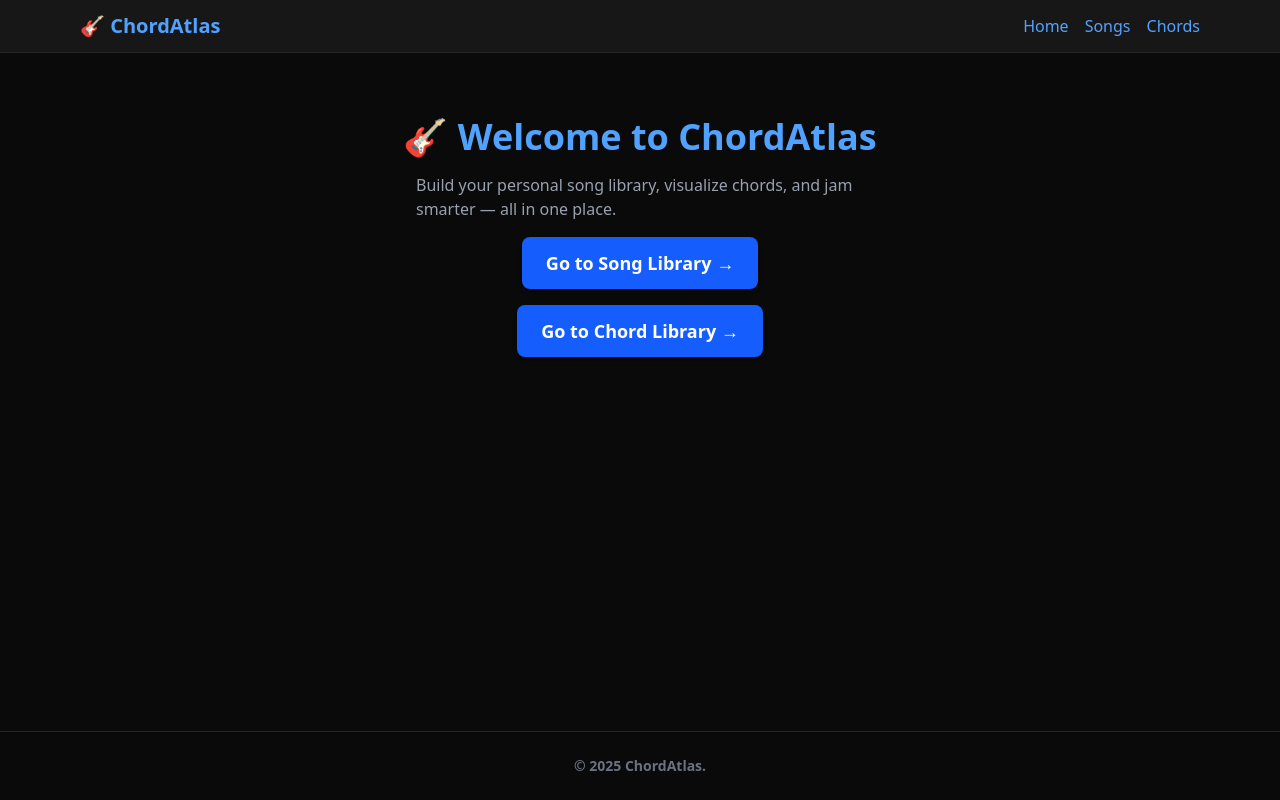
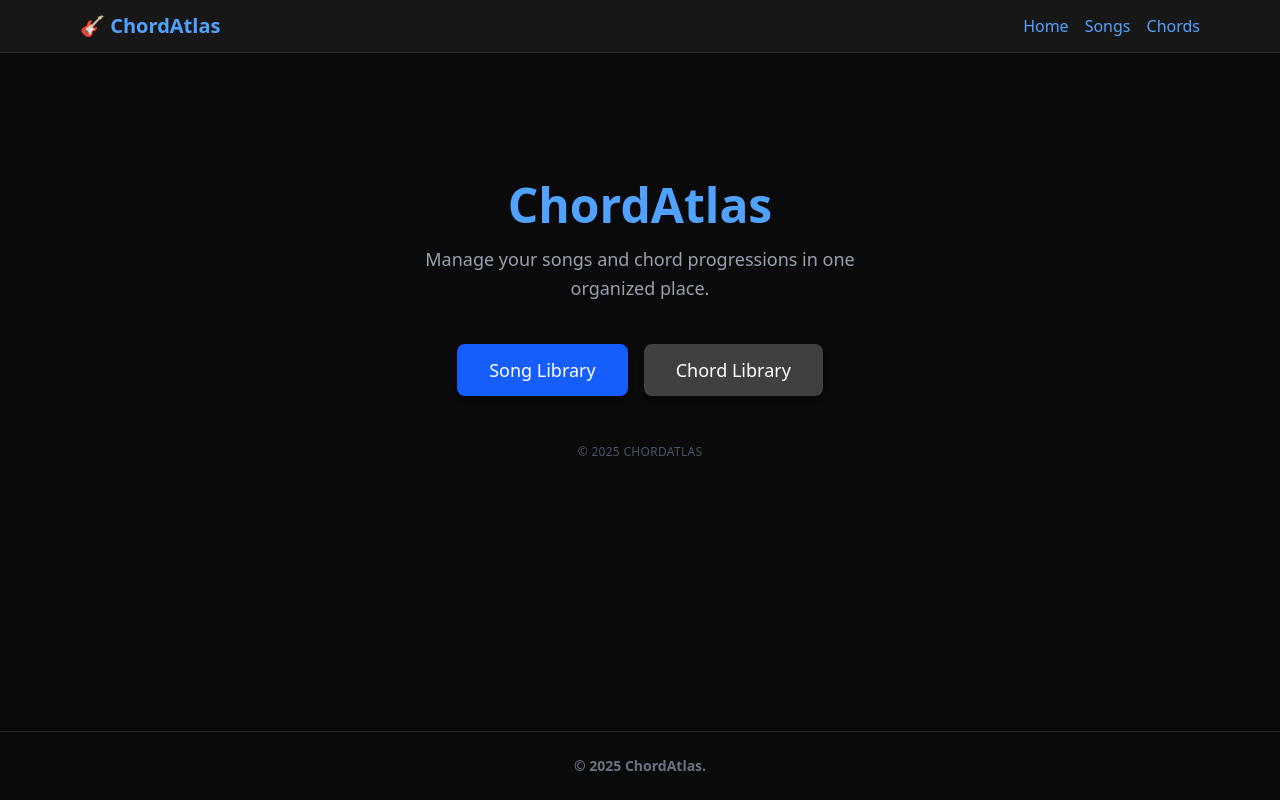
Before and after one commit to aidanOHalloran/Chord-Atlas, a React (Vite) app in the folder frontend/: page / in a window 1280 px wide. Built offline with nearby package versions, Linux system fonts and the light colour scheme.

Commit message:
fixed landing page

```diff
--- a/frontend/src/pages/LandingPage.tsx
+++ b/frontend/src/pages/LandingPage.tsx
@@ -1,29 +1,60 @@
 import { Link } from "react-router-dom";
+import { motion } from "framer-motion";
 
 export default function LandingPage() {
   return (
-    <div className="flex flex-col items-center gap-4 mt-8">
+    <div className="text-center text-gray-200 mt-24 px-4">
+      {/* Title */}
+      <motion.h1
+        initial={{ opacity: 0, y: -10 }}
+        animate={{ opacity: 1, y: 0 }}
+        transition={{ duration: 0.4 }}
+        className="text-5xl font-bold text-blue-400 mb-4"
+      >
+        ChordAtlas
+      </motion.h1>
 
-      <h1 className="text-4xl font-bold text-blue-400">🎸 Welcome to ChordAtlas</h1>
+      {/* Subtitle */}
+      <motion.p
+        initial={{ opacity: 0, y: 10 }}
+        animate={{ opacity: 1, y: 0 }}
+        transition={{ delay: 0.2, duration: 0.4 }}
+        className="text-gray-400 max-w-md mx-auto text-lg mb-10 leading-relaxed"
+      >
+        Manage your songs and chord progressions in one organized place.
+      </motion.p>
 
-      <h3 className="text-gray-400 max-w-md mx-auto">
-        Build your personal song library, visualize chords, and jam smarter — all in one place.
-      </h3>
-
+      {/* Buttons */}
+      <motion.div
+        initial={{ opacity: 0 }}
+        animate={{ opacity: 1 }}
+        transition={{ delay: 0.3, duration: 0.4 }}
+        className="flex flex-col sm:flex-row justify-center gap-4"
+      >
         <Link
           to="/songs"
-        className="inline-block px-6 py-3 text-lg text-white font-semibold bg-blue-600 hover:bg-blue-700 rounded-lg shadow-md transition"
+          className="px-8 py-3 text-lg font-medium text-white bg-blue-600 hover:bg-blue-700 rounded-lg shadow-md transition"
         >
-        Go to Song Library →
+          Song Library
         </Link>
 
         <Link
           to="/chords"
-        className="inline-block px-6 py-3 text-lg text-white font-semibold bg-blue-600 hover:bg-blue-700 rounded-lg shadow-md transition"
+          className="px-8 py-3 text-lg font-medium text-white bg-neutral-700 hover:bg-neutral-600 rounded-lg shadow-md transition"
         >
-        Go to Chord Library →
+          Chord Library
         </Link>
+      </motion.div>
+
+      {/* Footer note */}
+      <motion.p
+        initial={{ opacity: 0 }}
+        animate={{ opacity: 1 }}
+        transition={{ delay: 0.5, duration: 0.5 }}
+        className="text-gray-600 text-xs mt-12 tracking-wide uppercase"
+      >
+        © {new Date().getFullYear()} ChordAtlas
+      </motion.p>
     </div>
-
   );
 }
--- a/frontend/tailwind.config.js
+++ b/frontend/tailwind.config.js
@@ -5,7 +5,20 @@ export default {
     "./src/**/*.{js,ts,jsx,tsx}",
   ],
   theme: {
-    extend: {},
+    extend: {
+      fontSize: {
+        base: '1.125rem', // 18px instead of 16px
+        lg: '1.25rem',
+        xl: '1.5rem',
+        '2xl': '2rem',
+      },
+      spacing: {
+        // Optional: slightly larger spacing scale
+        4: '1.25rem',
+        6: '1.75rem',
+        8: '2.5rem',
+      },
+    },
   },
   darkMode: "class",
   plugins: [],
```
Lines whose indentation alone changed are shown as unchanged.
